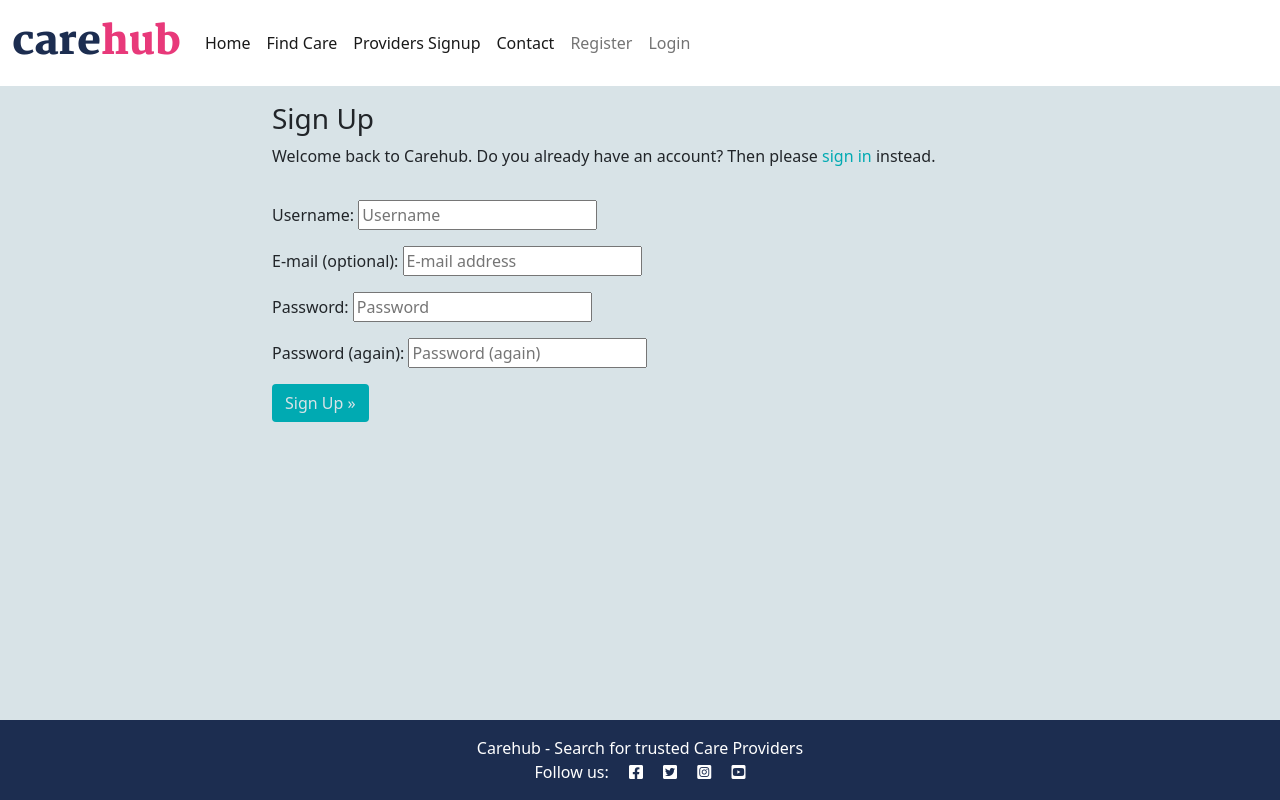
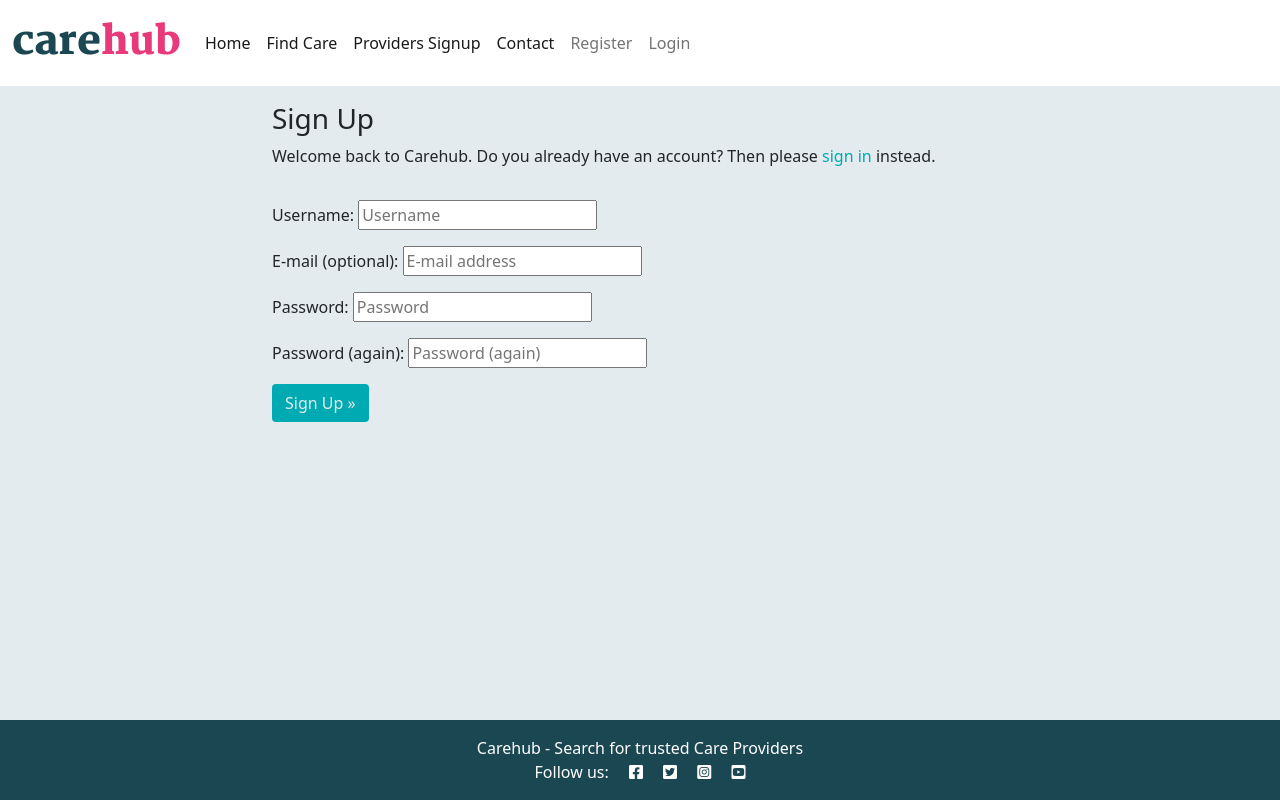
Before and after one commit to RozWelch/CareHub-Project4-2023, a Django app: page /accounts/signup/ in a window 1280 px wide. Run offline with Django 3.2, Linux system fonts and the light colour scheme; some web fonts are replaced.

Commit message:
Adjust colours on style sheet

```diff
--- a/static/css/style.css
+++ b/static/css/style.css
@@ -1,12 +1,12 @@
 body {
-    background-color: #e5ebee;
+    background-color: #e3ebee;
 }
 
 .brand {
     font-family: 'Martel', serif;
     font-size: 2.5rem;
     font-weight: 900;
-    color: #1c2d50;
+    color: #1a4752;
 }
 
 #pinklogo {
@@ -18,11 +18,11 @@ body {
 }
 
 .dark-bg {
-    background-color: #1c2d50;
+    background-color: #1a4752;
 }
 
 .main-bg {
-    background-color: #d8e3e7;
+    background-color: #e3ebee;
 }
 
 .card {
@@ -104,12 +104,12 @@ body {
 
 .btn-signup {
     background-color: #00aab2;
-    color: #d8e3e7;
+    color: #e3ebee;
 }
 
 .btn-signup:hover,
 .btn-signup:active {
-    background-color: #d8e3e7;
+    background-color: #e3ebee;
     color: #00aab2;
 }
 
```
